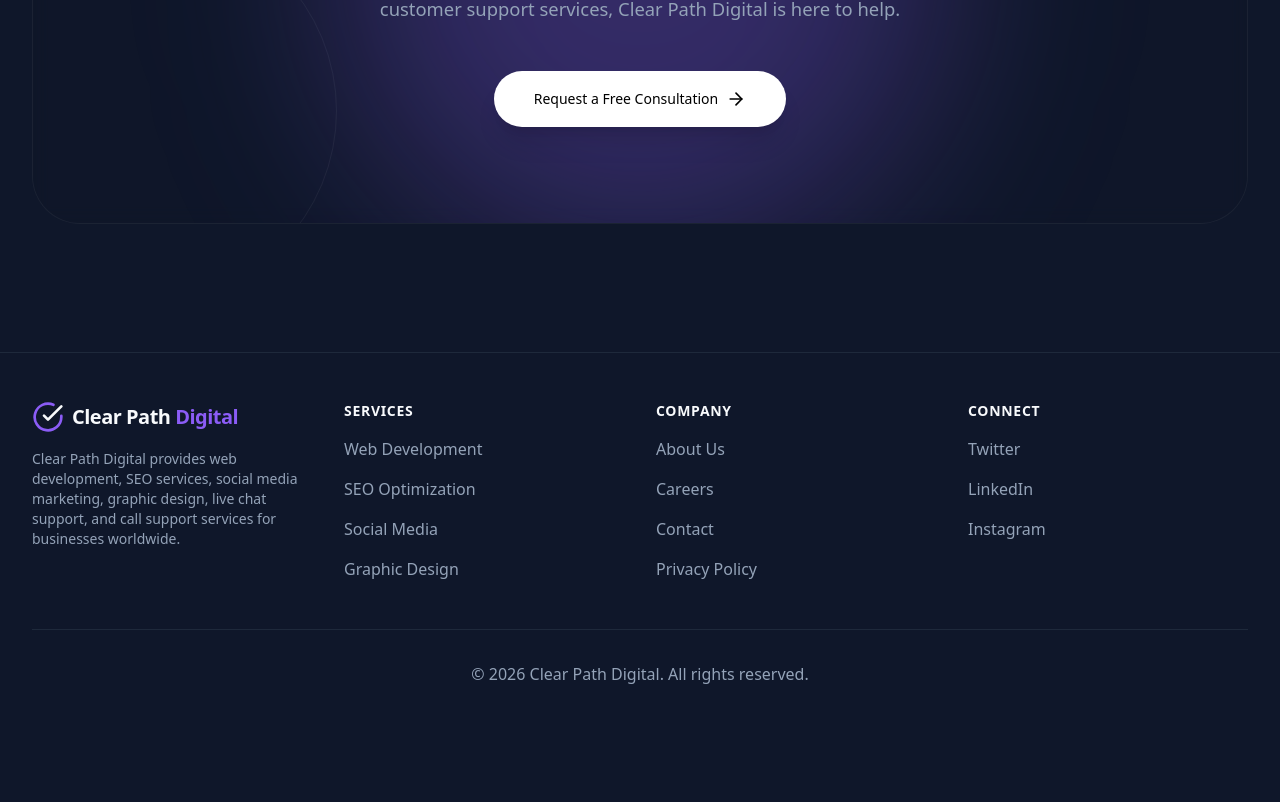
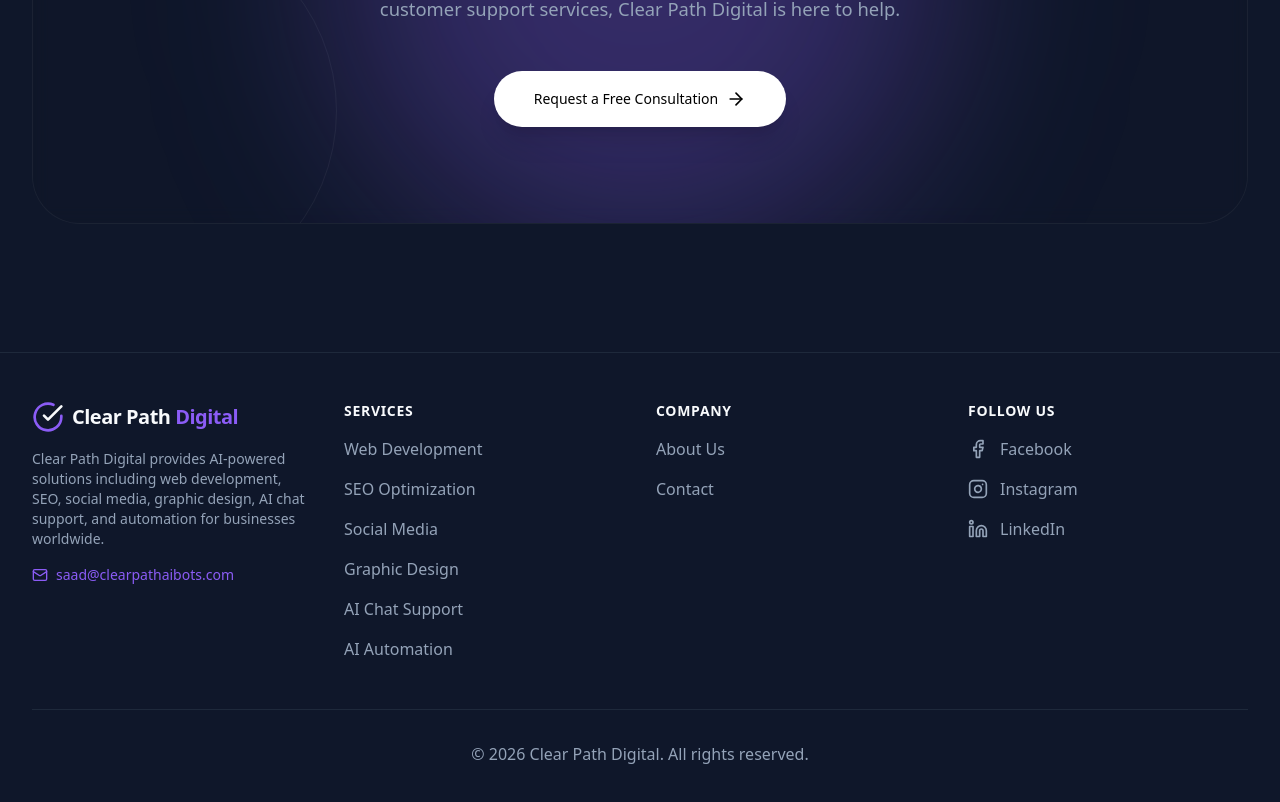
Before and after one commit to saadc253-prog/clear-path-digital, a Next.js app: page /work in a window 1280 px wide. Shown: the part 2767-3569 px from the top of the page. Before the commit the page ends 3501 px from the top, so only its background shows below. Built offline with nearby package versions, Linux system fonts and the light colour scheme.

Commit message:
Update contact details: real email, social links (Facebook/Instagram/LinkedIn), add AI services to footer and nav

```diff
--- a/app/contact/page.tsx
+++ b/app/contact/page.tsx
@@ -5,10 +5,9 @@ import FadeIn from '@/components/animations/FadeIn';
 import { Button } from '@/components/ui/Button';
 import { motion, AnimatePresence } from 'framer-motion';
 import {
-    Mail, Phone, Send, Loader2, CheckCircle2,
-    Globe, Clock, ShieldCheck, ChevronDown,
-    Building2, MessageCircle, Heart, Zap,
-    Check
+    Mail, Send, Loader2, CheckCircle2,
+    Globe, Clock, ChevronDown,
+    Check, Facebook, Instagram, Linkedin
 } from 'lucide-react';
 
 export default function ContactPage() {
@@ -22,7 +21,8 @@ export default function ContactPage() {
         "SEO Optimization",
         "Social Media Marketing",
         "Graphic Design",
-        "Chat/Call Support"
+        "AI Chat Support",
+        "AI Automation"
     ];
 
     // Close dropdown when clicking outside
@@ -105,16 +105,7 @@ export default function ContactPage() {
                                     </div>
                                     <div>
                                         <h4 className="text-lg font-medium">Email Us</h4>
-                                        <p className="text-muted-foreground font-light">hello@clearpathdigital.com</p>
-                                    </div>
-                                </div>
-                                <div className="flex items-center gap-6 group">
-                                    <div className="w-12 h-12 rounded-xl bg-primary/10 border border-primary/20 flex items-center justify-center text-primary group-hover:scale-110 transition-transform">
-                                        <Phone className="w-5 h-5" />
-                                    </div>
-                                    <div>
-                                        <h4 className="text-lg font-medium">Phone Support</h4>
-                                        <p className="text-muted-foreground font-light">+1 (555) POWER-UP</p>
+                                        <a href="mailto:saad@clearpathaibots.com" className="text-muted-foreground font-light hover:text-primary transition-colors">saad@clearpathaibots.com</a>
                                     </div>
                                 </div>
                                 <div className="flex items-center gap-6 group">
@@ -124,6 +115,25 @@ export default function ContactPage() {
                                     <div>
                                         <h4 className="text-lg font-medium">Availability</h4>
                                         <p className="text-muted-foreground font-light italic">24/7 Digital Support Available</p>
+                                    </div>
+                                </div>
+                                <div className="flex items-center gap-6 group">
+                                    <div className="w-12 h-12 rounded-xl bg-blue-500/10 border border-blue-500/20 flex items-center justify-center text-blue-400 group-hover:scale-110 transition-transform">
+                                        <Globe className="w-5 h-5" />
+                                    </div>
+                                    <div>
+                                        <h4 className="text-lg font-medium mb-2">Follow Us</h4>
+                                        <div className="flex items-center gap-4">
+                                            <a href="https://www.facebook.com/people/Clear-Path-Digital/61587284444357/" target="_blank" rel="noopener noreferrer" className="text-muted-foreground hover:text-primary transition-colors">
+                                                <Facebook className="w-5 h-5" />
+                                            </a>
+                                            <a href="https://www.instagram.com/clearpathaibots/" target="_blank" rel="noopener noreferrer" className="text-muted-foreground hover:text-primary transition-colors">
+                                                <Instagram className="w-5 h-5" />
+                                            </a>
+                                            <a href="https://www.linkedin.com/company/clear-path-digital" target="_blank" rel="noopener noreferrer" className="text-muted-foreground hover:text-primary transition-colors">
+                                                <Linkedin className="w-5 h-5" />
+                                            </a>
+                                        </div>
                                     </div>
                                 </div>
                             </div>
--- a/components/layout/Footer.tsx
+++ b/components/layout/Footer.tsx
@@ -1,5 +1,6 @@
 import Link from 'next/link';
 import Logo from '@/components/ui/Logo';
+import { Facebook, Instagram, Linkedin, Mail } from 'lucide-react';
 
 const footerLinks = {
     services: [
@@ -7,17 +8,17 @@ const footerLinks = {
         { name: 'SEO Optimization', href: '/services/seo' },
         { name: 'Social Media', href: '/services/social-media' },
         { name: 'Graphic Design', href: '/services/graphic-design' },
+        { name: 'AI Chat Support', href: '/services/ai-chat-support' },
+        { name: 'AI Automation', href: '/services/ai-automation' },
     ],
     company: [
         { name: 'About Us', href: '/about' },
-        { name: 'Careers', href: '/careers' },
         { name: 'Contact', href: '/contact' },
-        { name: 'Privacy Policy', href: '/privacy' },
     ],
     social: [
-        { name: 'Twitter', href: '#' },
-        { name: 'LinkedIn', href: '#' },
-        { name: 'Instagram', href: '#' },
+        { name: 'Facebook', href: 'https://www.facebook.com/people/Clear-Path-Digital/61587284444357/', icon: Facebook },
+        { name: 'Instagram', href: 'https://www.instagram.com/clearpathaibots/', icon: Instagram },
+        { name: 'LinkedIn', href: 'https://www.linkedin.com/company/clear-path-digital', icon: Linkedin },
     ],
 };
 
@@ -30,9 +31,13 @@ export default function Footer() {
                         <Link href="/" className="inline-block mb-4">
                             <Logo />
                         </Link>
-                        <p className="text-sm text-muted-foreground">
-                            Clear Path Digital provides web development, SEO services, social media marketing, graphic design, live chat support, and call support services for businesses worldwide.
+                        <p className="text-sm text-muted-foreground mb-4">
+                            Clear Path Digital provides AI-powered solutions including web development, SEO, social media, graphic design, AI chat support, and automation for businesses worldwide.
                         </p>
+                        <a href="mailto:saad@clearpathaibots.com" className="flex items-center gap-2 text-sm text-primary hover:text-primary/80 transition-colors">
+                            <Mail className="w-4 h-4" />
+                            saad@clearpathaibots.com
+                        </a>
                     </div>
 
                     <div>
@@ -62,11 +67,17 @@ export default function Footer() {
                     </div>
 
                     <div>
-                        <h3 className="text-sm font-semibold text-foreground tracking-wider uppercase">Connect</h3>
+                        <h3 className="text-sm font-semibold text-foreground tracking-wider uppercase">Follow Us</h3>
                         <ul className="mt-4 space-y-4">
                             {footerLinks.social.map((item) => (
                                 <li key={item.name}>
-                                    <Link href={item.href} className="text-base text-muted-foreground hover:text-primary transition-colors">
+                                    <Link
+                                        href={item.href}
+                                        target="_blank"
+                                        rel="noopener noreferrer"
+                                        className="flex items-center gap-3 text-base text-muted-foreground hover:text-primary transition-colors group"
+                                    >
+                                        <item.icon className="w-5 h-5 group-hover:scale-110 transition-transform" />
                                         {item.name}
                                     </Link>
                                 </li>
```
